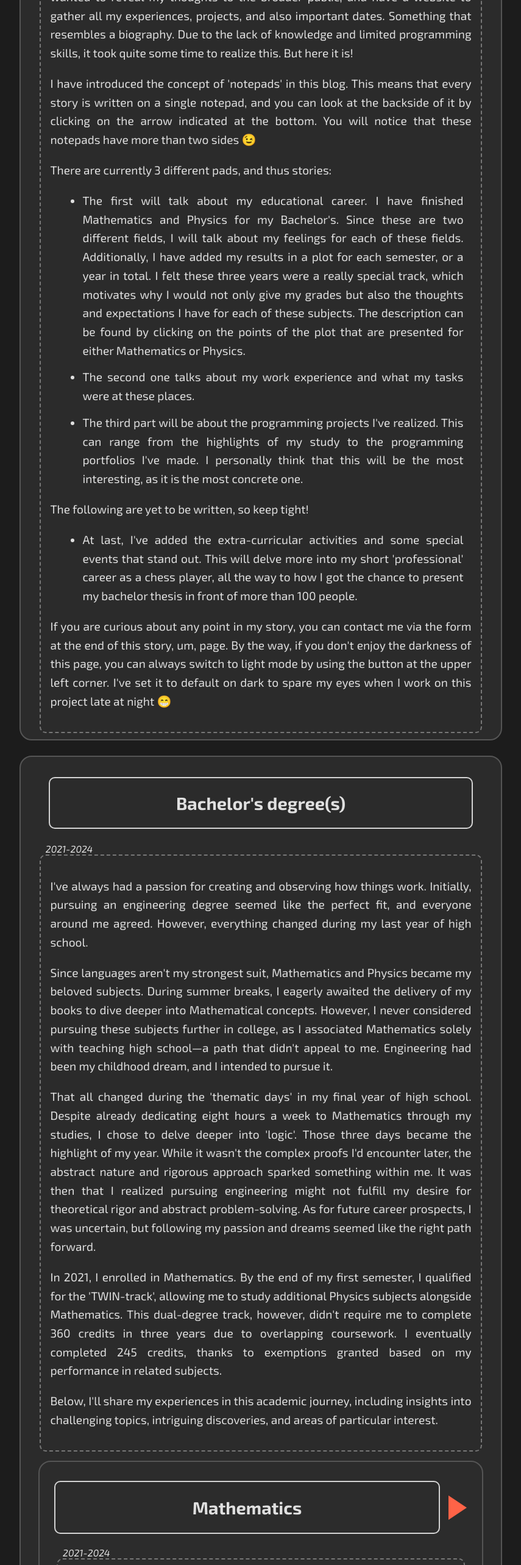
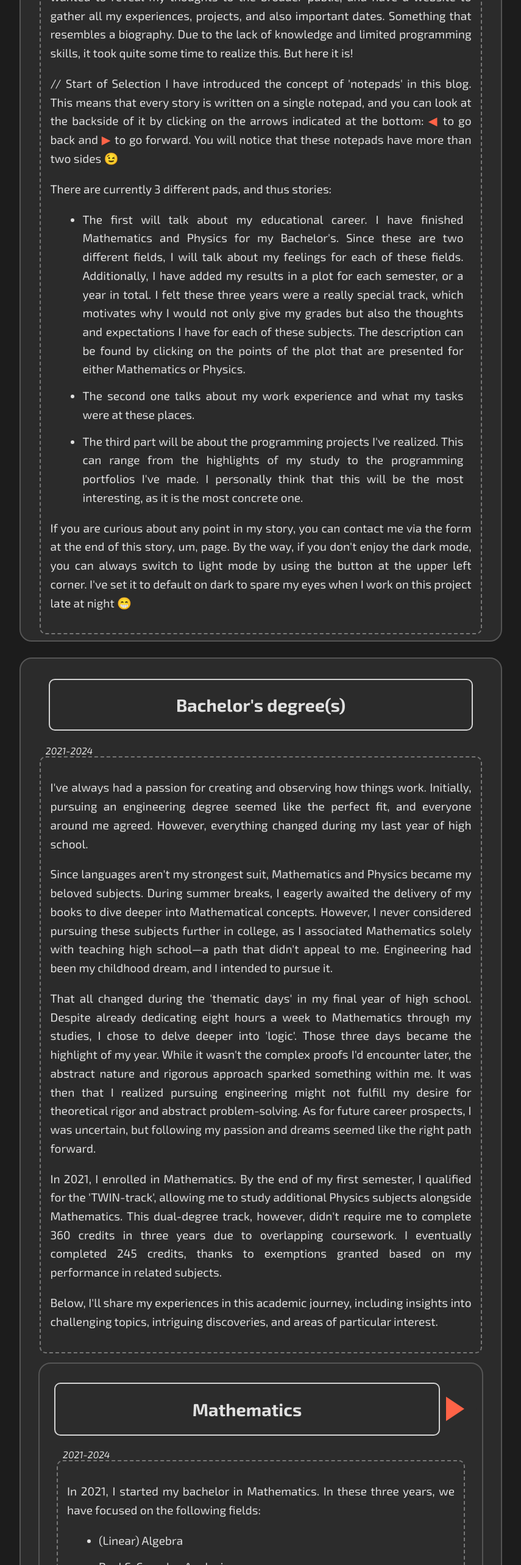
Before and after one commit to BurakKTopal/portfolio, a React (Create React App) app: page / in a window 1280 px wide. Shown: the part 1180-3746 px from the top of the page at 61% size, without its empty margins (212-1067 px from the left). Built offline with nearby package versions, Linux system fonts and the light colour scheme; a web font is replaced by a local one.

Commit message:
improves UX

```diff
--- a/src/components/PlotGrades/PlotGrades.css
+++ b/src/components/PlotGrades/PlotGrades.css
@@ -6,9 +6,15 @@
     color: white;
     box-shadow: 0 2px 4px rgba(0, 0, 0, 0.1);
     background-color: var(--notepad-background-color);
-    padding: 20px;
+    padding: 10px;
     margin-top: 20px;
     font-family: var(--root-font-family);
+}
+
+.plot-grades-text {
+    font-style: italic;
+    color: var(--semesters-button-color);
+    font-size: var(--font-size-plot-grades-text);
 }
 
 .plot-grades-title {
--- a/src/components/PlotGrades/PlotGrades.js
+++ b/src/components/PlotGrades/PlotGrades.js
@@ -90,17 +90,23 @@ function PlotGrades({ gradesData }) {
                         <Plot
                             data={data}
                             layout={layout}
-                            style={{ width: '100%', height: '400px' }}
+                            style={{ width: '100%', height: '400px', margin: '0px' }}
                             className="plot-grades"
                             onClick={handlePlotClick} // Attach the click event handler
                         />
+                        <p>
+                            <span className="plot-grades-text">
+                                Tap on the dots to see more information about each course.
+                            </span>
+                        </p>
+                    </div>
 
-                    </div>
                     <div className="semester-button-container">
                         <button className="semester-button" onClick={() => setCurrentSemesterNumber(0)}>Sem 1</button>
                         <button className="semester-button" onClick={() => setCurrentSemesterNumber(1)}>Sem 2</button>
                         <button className="semester-button" onClick={() => setCurrentSemesterNumber(null)}>Whole year</button>
                     </div>
+
                 </>
             )
         }
@@ -108,6 +114,7 @@ function PlotGrades({ gradesData }) {
     return (
         <>
             {renderPlot()}
+
         </>
     );
 }
--- a/src/components/PlotGrades/plotGradesLayout.js
+++ b/src/components/PlotGrades/plotGradesLayout.js
@@ -7,9 +7,10 @@ export const getAdditionalLayout = (theme) => {
     return {
         margin: {
             r: 10,
+            b: 20,
+            l: 35,
         },
         xaxis: {
-            title: 'Course',
             color: rootStyles.getPropertyValue('--text-color').trim(),
             font: {
                 family: rootStyles.getPropertyValue('--root-font-family').trim(),
@@ -17,7 +18,7 @@ export const getAdditionalLayout = (theme) => {
             },
         },
         yaxis: {
-            title: 'Grades',
+            // title: 'Grades',
             font: {
                 family: rootStyles.getPropertyValue('--root-font-family').trim(),
                 size: 16
--- a/src/components/notepad/Notepad.css
+++ b/src/components/notepad/Notepad.css
@@ -114,6 +114,7 @@
   /* Pointer cursor on hover */
   position: relative;
   /* Position relative for pseudo-element */
+  animation: moveButtonRight 1s infinite alternate;
 }
 
 .button-container .right-button::after {
@@ -125,8 +126,8 @@
   /* Center vertically */
   right: var(--button-container-after-margin-left-or-right);
   /* Adjust position */
-  transform: translateY(-50%);
-  /* Center vertically */
+  transform: translateY(-50%) translateX(0);
+  /* Center vertically and initial horizontal position */
   width: 0;
   height: 0;
   border-top: 20px solid transparent;
@@ -135,6 +136,27 @@
   /* Triangle height */
   border-left: 30px solid var(--button-arrow-color);
   /* Triangle width and color */
+  /* Animate to indicate interactivity */
+}
+
+@keyframes moveButtonRight {
+  from {
+    transform: translateY(-50%) translateX(0%);
+  }
+
+  to {
+    transform: translateY(-50%) translateX(var(--translate-button-right));
+  }
+}
+
+@keyframes moveButtonLeft {
+  from {
+    transform: translateY(-50%) translateX(0%);
+  }
+
+  to {
+    transform: translateY(-50%) translateX(var(--translate-button-left));
+  }
 }
 
 .with-padding {
@@ -158,6 +180,8 @@
   /* Pointer cursor on hover */
   position: relative;
   /* Position relative for pseudo-element */
+  animation: moveButtonLeft 1s infinite alternate;
+  animation-delay: 0.5s;
 }
 
 .button-container .left-button::after {
--- a/src/components/workNotepadContent/WorkNotepadContent.css
+++ b/src/components/workNotepadContent/WorkNotepadContent.css
@@ -30,7 +30,7 @@
 }
 
 .image-company {
-    width: 40%;
+    width: var(--width-image-company);
     /* Ensure the image does not exceed its container */
     /* Maintain aspect ratio */
     border-radius: 10px;
--- a/src/data/notepadsHome.js
+++ b/src/data/notepadsHome.js
@@ -54,8 +54,9 @@ const textAboutMe =
             </p>
         </div>
         <p>
+                // Start of Selection
             I have introduced the concept of 'notepads' in this blog. This means that every story is written on a single notepad, and you can look at the backside
-            of it by clicking on the arrow indicated at the bottom. You will notice that these notepads have more than two sides &#x1F609;
+            of it by clicking on the arrows indicated at the bottom: <span style={{ color: 'var(--button-arrow-color)' }}>&#x25C0;</span> to go back and <span style={{ color: 'var(--button-arrow-color)' }}>&#x25B6;</span> to go forward. You will notice that these notepads have more than two sides &#x1F609;
         </p>
         <p>
             There are currently 3 different pads, and thus stories:
@@ -76,7 +77,7 @@ const textAboutMe =
                 made. I personally think that this will be the most interesting, as it is the most concrete one.
             </li>
         </ul>
-        <p>
+        {/* <p>
             The following are yet to be written, so keep tight!
         </p>
 
@@ -85,10 +86,9 @@ const textAboutMe =
                 At last, I've added the extra-curricular activities and some special events that stand out. This will delve more into my short 'professional' career
                 as a chess player, all the way to how I got the chance to present my bachelor thesis in front of more than 100 people.
             </li>
-        </ul>
+        </ul> */}
         <p>
-            If you are curious about any point in my story, you can contact me via the form at the end of this story, um, page. By the way, if you don't enjoy the darkness
-            of this page, you can always switch to light mode by using the button at the upper left corner. I've set it to default on dark to spare
+            If you are curious about any point in my story, you can contact me via the form at the end of this story, um, page. By the way, if you don't enjoy the dark mode, you can always switch to light mode by using the button at the upper left corner. I've set it to default on dark to spare
             my eyes when I work on this project late at night &#x1F601;
         </p>
     </>
@@ -160,11 +160,7 @@ const mathYearOneContent = <>
         <li>Numerical Methods 1</li>
     </ul>
 
-    <p>
-        <span style={{ fontStyle: 'italic' }}>
-            In the scatterplot below, you can look into my grades. By tapping on the dots, a text will appear below the plot, showcasing my specific experience with that subject!
-        </span>
-    </p>
+
 
 </>
 notepadsMath.addTail({ id: "mathematics1", title: "My first year", otherContent: <PlotGrades gradesData={mathYearOne} />, textContent: mathYearOneContent, button: true, datePeriod: '2021-2022' });
@@ -273,11 +269,6 @@ const physicsFirstYearContent = <>
         <li>Physics of Planet Earth, Climate, and Life</li>
         <li>Introduction to Astronomy and Astrophysics</li>
     </ul>
-    <p>
-        <span style={{ fontStyle: 'italic' }}>
-            In the scatterplot below, you can look into my grades. By tapping on the dots, a text will appear below the plot, showcasing my specific experience with that subject!
-        </span>
-    </p>
 </>
 notepadsPhysics.addTail({ id: "Physics1", title: "My first year", otherContent: <PlotGrades gradesData={physicsYearOne} />, textContent: physicsFirstYearContent, button: true, datePeriod: '2021-2022' });
 
@@ -307,11 +298,6 @@ const physicsSecondYearContent = <>
         <li>Electrodynamics</li>
         <li>Experimental Techniques</li>
     </ul>
-    <p>
-        <span style={{ fontStyle: 'italic' }}>
-            In the scatterplot below, you can look into my grades. By tapping on the dots, a text will appear below the plot, showcasing my specific experience with that subject!
-        </span>
-    </p>
 </>
 notepadsPhysics.addTail({ id: "Physics2", title: "My second year", otherContent: <PlotGrades gradesData={physicsYearTwo} />, textContent: physicsSecondYearContent, button: true, datePeriod: '2022-2023' });
 
@@ -339,11 +325,6 @@ const physicsThirdYearContent = <>
         <li>Gravity</li>
         <li>Physics+</li>
     </ul>
-    <p>
-        <span style={{ fontStyle: 'italic' }}>
-            In the scatterplot below, you can look into my grades. By tapping on the dots, a text will appear below the plot, showcasing my specific experience with that subject!
-        </span>
-    </p>
 </>
 notepadsPhysics.addTail({ id: "Physics3", title: "My Third year", otherContent: <PlotGrades gradesData={physicsYearThree} />, textContent: physicsThirdYearContent, button: true, datePeriod: '2023-2024' });
 
@@ -849,6 +830,15 @@ notepadsProgramming.addTail({
 // Projects
 const notepadsExtraCurricular = new DoubleLinkedList();
 
+const YSCDescription = <>
+    <p>
+        In May 2024 I had the opportunity to present the work on my bachelor thesis about how perturbations can be used on two-state Markov systems.
+        This conference that had been organized by UHasselt gave me the opportunity to clearly express myself in front of an audience of 100 people.
+    </p>
+
+</>
+
+
 const descriptionExtraCurricular = <>
     <p>
         The first real project we worked on was during my second to last year of high school about the Mathematical applications in the medical
--- a/src/pages/home/Home.js
+++ b/src/pages/home/Home.js
@@ -79,7 +79,7 @@ function Home() {
     notepadMathAndPhysics.getValue(),
     currentNotepadProfessionalLife.getPrevNode() ? { title: "Work Experience", id: currentNotepadProfessionalLife.getValue().id } : { title: "Work Experience", id: "professionallife" },
     currentNotepadProgramming.getPrevNode() ? { title: "Programming", id: currentNotepadProgramming.getValue().id } : { title: "Programming", id: "programming" },
-    currentNotepadExtraCurricular.getValue(),
+    // currentNotepadExtraCurricular.getValue(),
     { title: 'Want to get in touch?', id: "contactMe" }
   ]
 
@@ -102,7 +102,7 @@ function Home() {
           {makeNotepadAndAssignSetFunction(notepadMathAndPhysics, null)}
           {makeNotepadAndAssignSetFunction(currentNotepadProfessionalLife, setCurrentNotepadProfessionalLife)}
           {makeNotepadAndAssignSetFunction(currentNotepadProgramming, setCurrentNotepadProgramming)}
-          {makeNotepadAndAssignSetFunction(currentNotepadExtraCurricular, setCurrentNotepadExtraCurricular)}
+          {/* {makeNotepadAndAssignSetFunction(currentNotepadExtraCurricular, setCurrentNotepadExtraCurricular)} */}
 
         </div>
         <ContactMeButton targetSectionId="contactMe" />
--- a/src/styles/rootlayout.css
+++ b/src/styles/rootlayout.css
@@ -100,11 +100,14 @@
     --Heading-margin-bottom: 5vh;
     --Heading-quote-font-size: 2em;
     --Heading-author-font-size: 1.6em;
-    --button-container-after-margin-left-or-right: 30%;
+    --button-container-after-margin-left-or-right: 60%;
     --Heading-scroll-down-button-margin-bottom: 20vh;
     --theme-switcher-right: 1%;
     --notepad-title-margin-top-and-bottom: 3%;
-
+    --font-size-plot-grades-text: 0.7em;
+    --translate-button-right: 20%;
+    --translate-button-left: -20%;
+    --width-image-company: 40%;
 }
 
 
@@ -118,7 +121,7 @@
     --Heading-max-width: 80%;
     --right-column-worknotepad-font-size: 0.6em;
     --width-notepad-content-style: 85%;
-    --width-plot-grades-container: 85%;
+    --width-plot-grades-container: 90%;
     --Heading-margin-bottom: 5vh;
     --Heading-quote-font-size: 1.6em;
     --Heading-author-font-size: 1.2em;
@@ -127,7 +130,10 @@
     --theme-switcher-right: 3%;
     --notepad-title-margin-top-and-bottom: 6%;
     --particle-simulation-font-size: 0.9em;
-
+    --font-size-plot-grades-text: 0.6em;
+    --translate-button-left: -70%;
+    --translate-button-right: 70%;
+    --width-image-company: 50%;
 }
 
 body {
```
